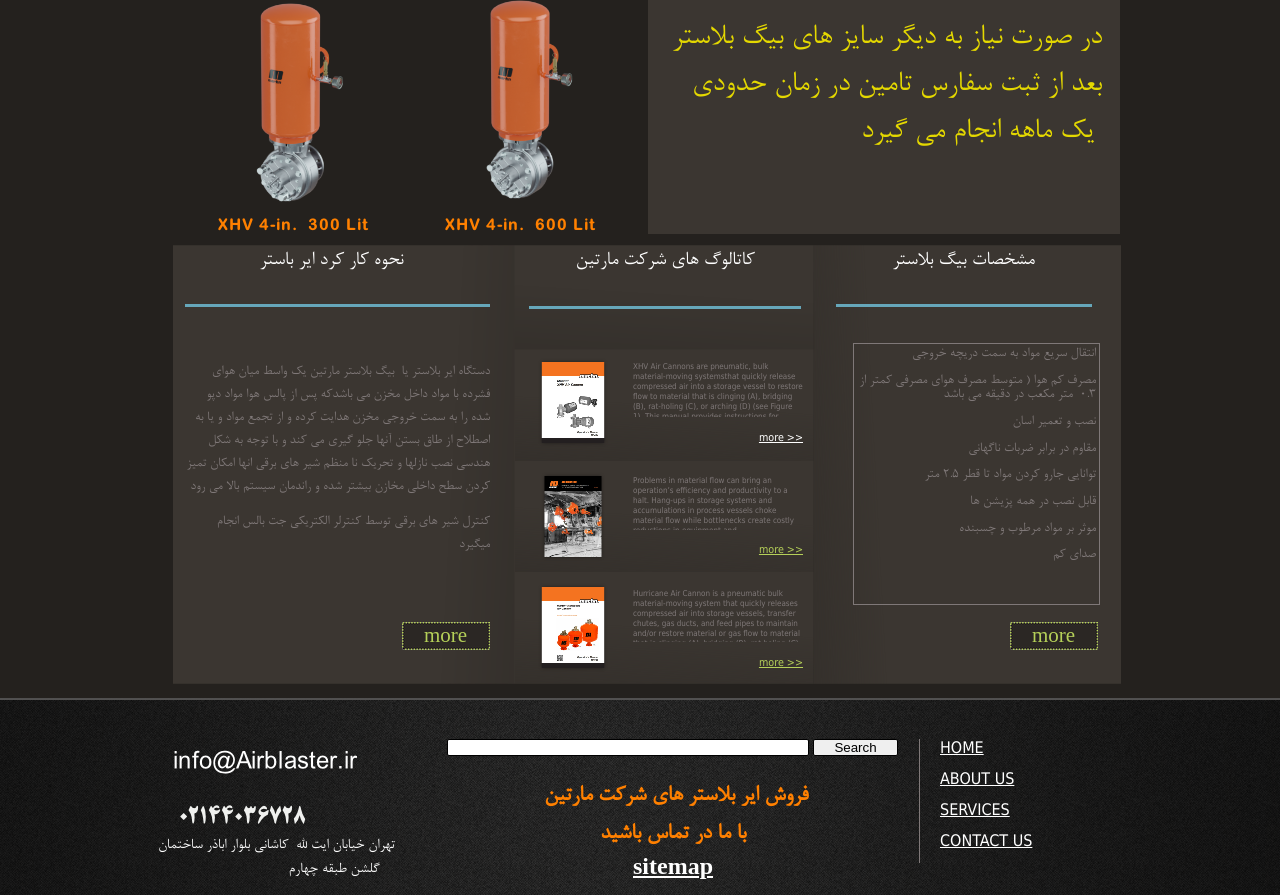
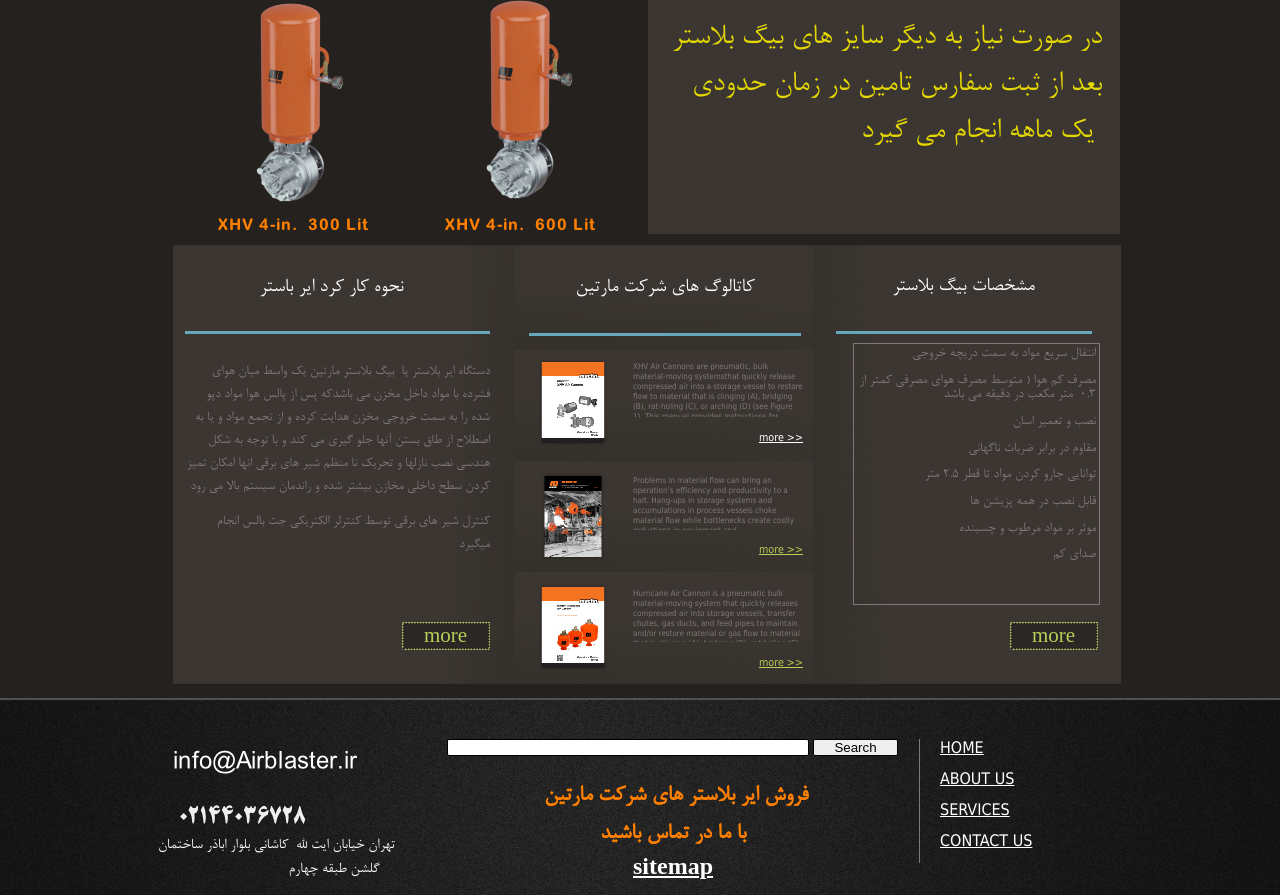
Before and after one commit to airblasterir/airblasterir-github.io, a plain HTML site: page index.html in a window 1280 px wide. Shown: the part 974-1869 px from the top of the page. Drawn offline with Linux system fonts and the light colour scheme.

Commit message:
Add files via upload

```diff
--- a/index.html
+++ b/index.html
@@ -262,13 +262,13 @@
         <p class="Body-1 P-3"><span class="C-9">دستگاه ایر بلاستر یا &nbsp;بیگ بلاستر مارتین یک واسط میان هوای فشرده با مواد داخل مخزن می باشدکه پس از پالس هوا مواد دپو شده را به سمت خروجی مخزن هدایت کرده و از تجمع مواد و یا به اصطلاح از طاق بستن آنها جلو گیری می کند و با توجه به شکل هندسی نصب نازلها و تحریک نا منظم شیر های برقی انها امکان تمیز کردن سطح داخلی مخازن بیشتر شده و راندمان سیستم بالا می رود </span></p>
         <p class="Body-1 P-3"><span class="C-9">کنترل شیر های برقی توسط کنترلر الکتریکی جت بالس انجام میگیرد</span></p>
       </div>
-      <img alt="" src="wpimages/wp0c2ed540_06.png" style="position:absolute;left:45px;top:1278px;width:305px;height:3px;">
+      <img alt="" src="wpimages/wp0c2ed540_06.png" style="position:absolute;left:45px;top:1305px;width:305px;height:3px;">
       <a href="wpscripts/air-blaster-industrial.html" id="btn_1" class="OBJ-5 ActiveButton OBJ-6" style="position:absolute;left:262px;top:1596px;width:88px;height:28px;">
         <span>more</span>
       </a>
       <img alt="" src="wpimages/wpf18ccb71_06.png" style="position:absolute;left:673px;top:1219px;width:122px;height:439px;">
-      <img alt="" src="wpimages/wpd3ec6487_06.png" style="position:absolute;left:696px;top:1278px;width:256px;height:3px;">
-      <img alt="" src="wpimages/wp6879d439_06.png" style="position:absolute;left:389px;top:1280px;width:272px;height:3px;">
+      <img alt="" src="wpimages/wpd3ec6487_06.png" style="position:absolute;left:696px;top:1305px;width:256px;height:3px;">
+      <img alt="" src="wpimages/wp6879d439_06.png" style="position:absolute;left:389px;top:1307px;width:272px;height:3px;">
       <div class="OBJ-7" style="position:absolute;left:713px;top:1317px;width:239px;height:254px;overflow:hidden;">
         <p class="Body-1 P-3"><span class="C-10">انتقال سریع مواد به سمت دریچه خروجی</span></p>
         <p class="Body-1 P-3"><span class="C-10">مصرف کم هوا ( متوسط مصرف هوای مصرفی کمتر از 0.3 &nbsp;متر مکعب در دقیقه می باشد</span></p>
@@ -365,13 +365,13 @@
         <p class="Body P-5"><span class="C-23">در صورت نیاز به دیگر سایز های بیگ بلاستر بعد از ثبت سفارس تامین در زمان حدودی &nbsp;یک ماهه انجام می گیرد</span></p>
         <p class="Body P-5"><span class="C-23"><br></span></p>
       </div>
-      <div style="position:absolute;left:55px;top:1219px;width:273px;height:53px;overflow:hidden;">
+      <div style="position:absolute;left:55px;top:1246px;width:273px;height:61px;overflow:hidden;">
         <p class="Body P-6"><span class="C-24">نحوه کار کرد ایر باستر</span></p>
       </div>
-      <div style="position:absolute;left:400px;top:1219px;width:250px;height:52px;overflow:hidden;">
+      <div style="position:absolute;left:400px;top:1246px;width:250px;height:59px;overflow:hidden;">
         <p class="Body P-6"><span class="C-24">کاتالوگ های شرکت مارتین</span></p>
       </div>
-      <div style="position:absolute;left:704px;top:1219px;width:239px;height:60px;overflow:hidden;">
+      <div style="position:absolute;left:704px;top:1245px;width:239px;height:60px;overflow:hidden;">
         <p class="Body P-6"><span class="C-24">مشخصات بیگ بلاستر</span></p>
       </div>
     </div>
```
